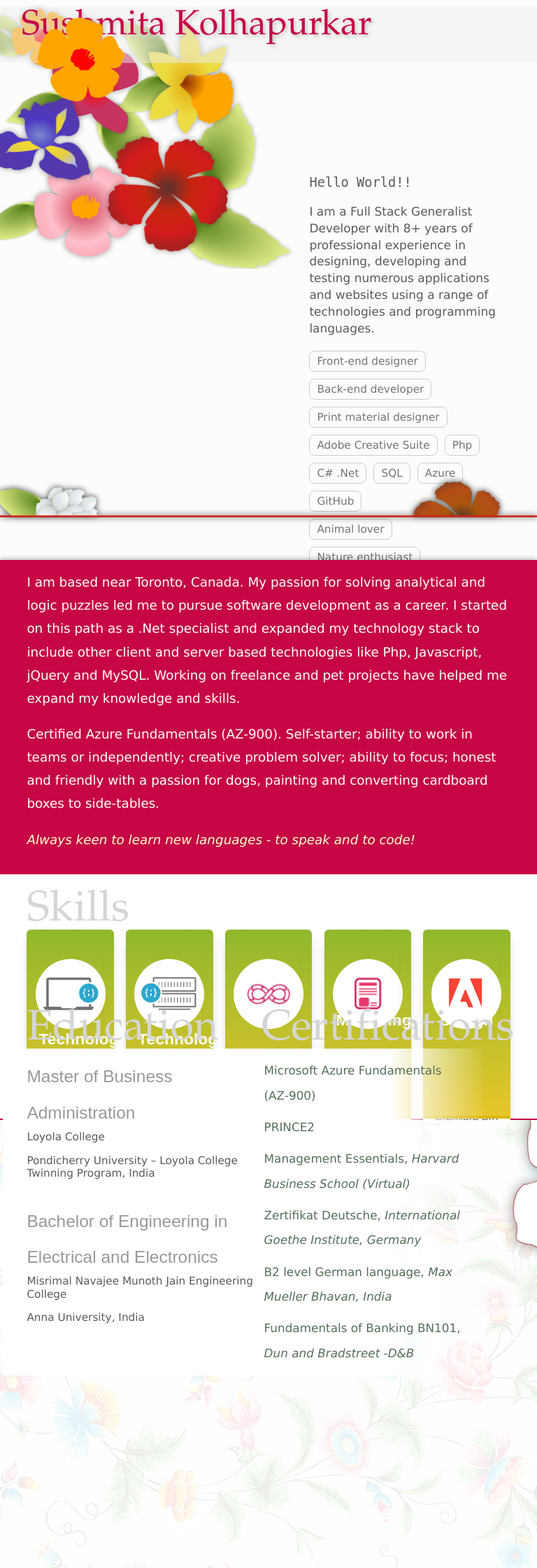
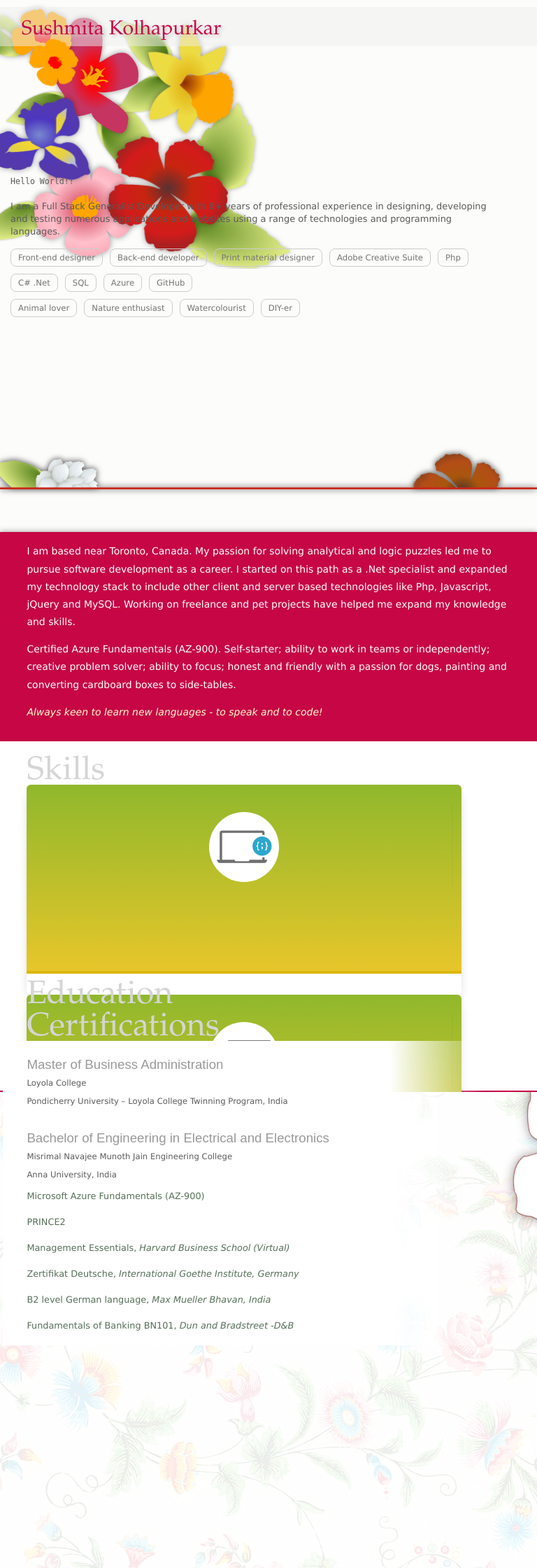
Before and after one commit to sushmita-kolhapurkar/portfolio, a PHP site: page / in a window 768 px wide. Shown: the top 2240 px of the page at 70% size. Run offline with PHP 8.4, Linux system fonts and the light colour scheme.

Commit message:
Update main.css
With media queries

```diff
--- a/assets/main.css
+++ b/assets/main.css
@@ -696,3 +696,86 @@
 @keyframes visible {
   100% { stroke-dashoffset: 0; }
 }
+
+ @media screen and (min-width:768px) and (max-width:1023px) {
+html, body {
+	font-size: 0.95em;
+}
+}
+
+ @media screen and (max-width:768px) {
+html, body {
+	font-size: 0.9em;
+}
+#logo-title {
+	font-size: 2.2em;
+	margin-top:0.6em;
+}
+.subtitle-font {
+	margin-left: -20px;
+	font-size: 3.6em;
+	margin-top:1em;
+}
+.rollingdiv svg{
+	max-width:50%;
+}
+.homebox {
+	height: 70vh;
+}
+.homebox .right {
+	width: 90%;
+	right: 0;
+	left: 0;
+	top: 45%;
+	bottom: 0;
+	position: relative;
+	display: block;
+	margin:0 15px;
+}
+#flowers .sectionbox{
+	top:5%;
+}
+/* First section box height */
+section:first-child {
+	height:95vh;
+}
+section {flex-direction: column-reverse;   }
+#second>.sectionbox:nth-child(2)>.layerbox {
+	top:-12%;
+}
+.card-group {
+	flex-direction:column;
+}
+.card {
+	width:90%;
+}
+.left{
+	width:100%;
+}
+.right{
+	width:100%;
+}
+
+.navMenu {
+	position: absolute;
+}
+.navMenu {
+	position: absolute;
+	display:block;
+	width:30%;
+	top: 8%;
+	right:2%;
+}
+.navMenu a {
+	color: #c4697c;
+	font-size: 0.9em;
+	width: 100px;
+	padding-bottom: 0.8em;
+}
+.navMenu a:selected {
+	text-decoration:underline;
+}
+.overlay, .neg-break {
+	margin-top: 0px;
+}
+ }
```
